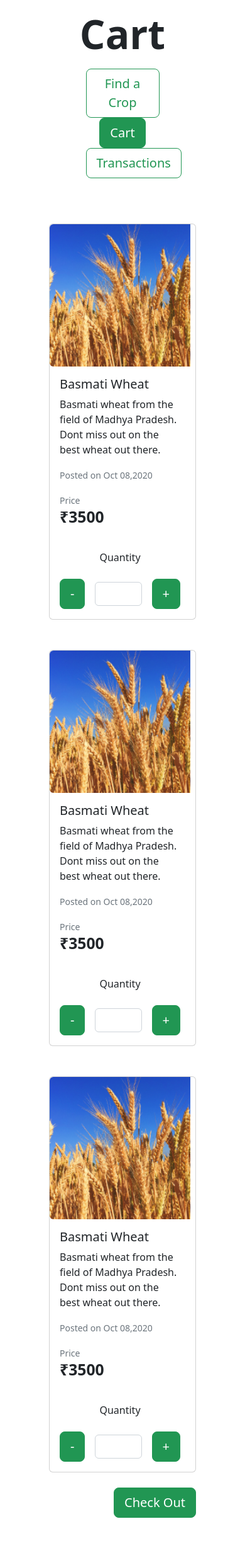
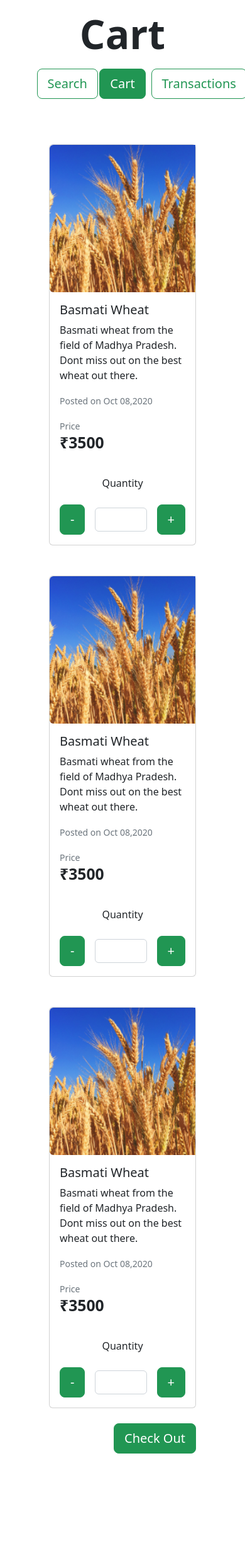
Before and after one commit to mayankdhnkr/krishi_bimb, a PHP site: page /buyer-cart.html in a window 390 px wide. Shown: the part 81-2539 px from the top of the page at 63% size. After the commit the page ends 2389 px from the top, so only its background shows below. Run offline with PHP 8.4, Linux system fonts and the light colour scheme; some libraries are stand-ins or nearby versions.

Commit message:
responsive view

```diff
--- a/CSS/utilities.css
+++ b/CSS/utilities.css
@@ -56,8 +56,19 @@
     font-weight: 700;
 }
 
+/* Forms */
+.form-label{
+    font-weight: 600;
+}
+
 /* Product Page */
 .product-list {
     width: 60%;
     margin: 0 auto;
 }
+
+@media only screen and (max-width: 756px) {
+    .button-tabs{
+        width: 70%;
+    }
+}
--- a/buyer-cart.html
+++ b/buyer-cart.html
@@ -51,13 +51,13 @@
 
     <div class="tabs mt-3">
         <div class="button-tabs row d-flex flex-row g-0 mx-auto">
-            <div class="col-lg-4 d-inline-flex justify-content-around">
-                <a href="productpage.html"><button class="btn btn-lg btn-outline-primary">Find a Crop</button></a>
+            <div class="col-4 d-inline-flex justify-content-around">
+                <a href="productpage.html"><button class="btn btn-lg btn-outline-primary">Search</button></a>
             </div>
-            <div class="col-lg-4 d-inline-flex justify-content-around">
+            <div class="col-4 d-inline-flex justify-content-around">
                 <a href="buyer-cart.html"><button class="btn btn-lg btn-primary">Cart</button></a>
             </div>
-            <div class="col-lg-4 d-inline-flex justify-content-around">
+            <div class="col-4 d-inline-flex justify-content-around">
                 <a href="buyer-transaction.html"><button class="btn btn-lg btn-outline-primary">Transactions</button></a>
             </div>
         </div>
@@ -65,7 +65,7 @@
 
     <div class="d-flex mt-5">
         <div class="product-list d-flex flex-column">
-            <div class="product-card card my-4 pe-2">
+            <div class="product-card card my-4">
                 <div class="row g-0">
                     <div class="col-md-3">
                         <img src="Images/Wheat.png" alt="" class="rounded-start course-image">
@@ -95,7 +95,7 @@
                     </div>
                 </div>
             </div>
-            <div class="product-card card my-4 pe-2">
+            <div class="product-card card my-4">
                 <div class="row g-0">
                     <div class="col-md-3">
                         <img src="Images/Wheat.png" alt="" class="rounded-start course-image">
@@ -126,7 +126,7 @@
                 </div>
             </div>
 
-            <div class="product-card card my-4 pe-2">
+            <div class="product-card card my-4">
                 <div class="row g-0">
                     <div class="col-md-3">
                         <img src="Images/Wheat.png" alt="" class="rounded-start course-image">
--- a/index.html
+++ b/index.html
@@ -25,7 +25,7 @@
     <section id="hero-section">
     <div class="container-fluid hero-background">
         <!-- Navbar -->
-        <nav class="navbar navbar-expand-lg fixed-top">
+        <nav class="navbar navbar-expand-lg fixed-top pb-2 pb-lg-0">
             <div class="container-fluid">
                 <a href="index.html" class="navbar-brand">
                     <img src="Images/Krishi Bimb Logo.png" alt="KrishiBimb-logo" class="ms-5 me-2">
--- a/login.html
+++ b/login.html
@@ -26,7 +26,7 @@
 
         </div>
         <div class="col-lg-6 field">
-            <h1 class="mb-5">Log In</h1>
+            <h1 class="mb-5 mx-auto d-inline-block">Log In</h1>
 
             <h4>Email</h4>
             <input type="email" class="form-control form-control-lg mb-4" id="exampleFormControlInput1" placeholder="name@example.com">
```
Also changed, not shown: addcrop.html (+11 -11 lines), buyer-transaction.html (+4 -4 lines), farmer-transactions.html (+5 -5 lines), productpage.html (+5 -5 lines).
